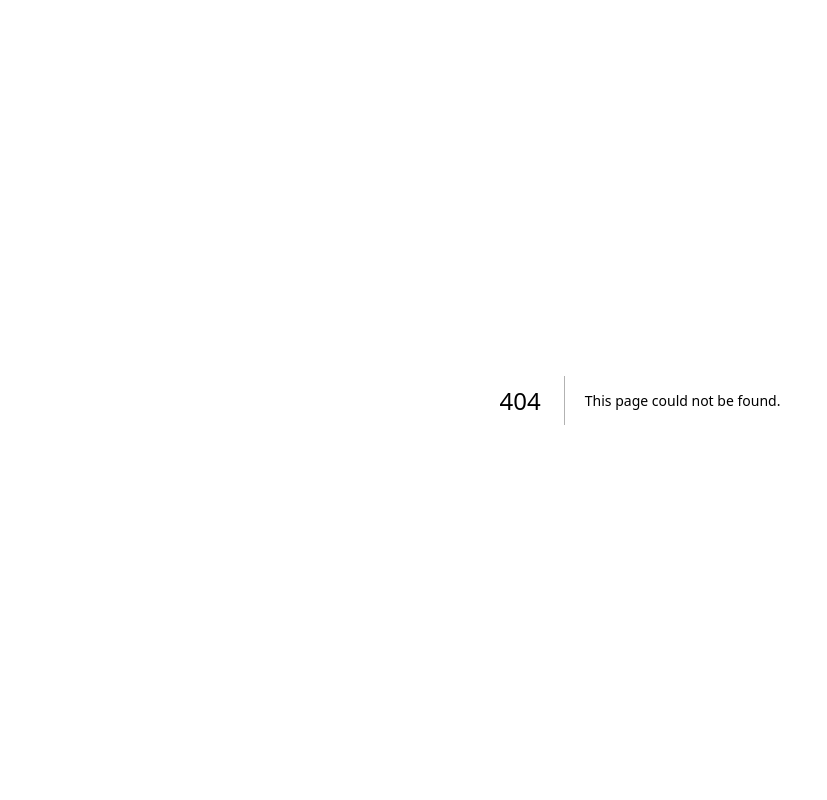
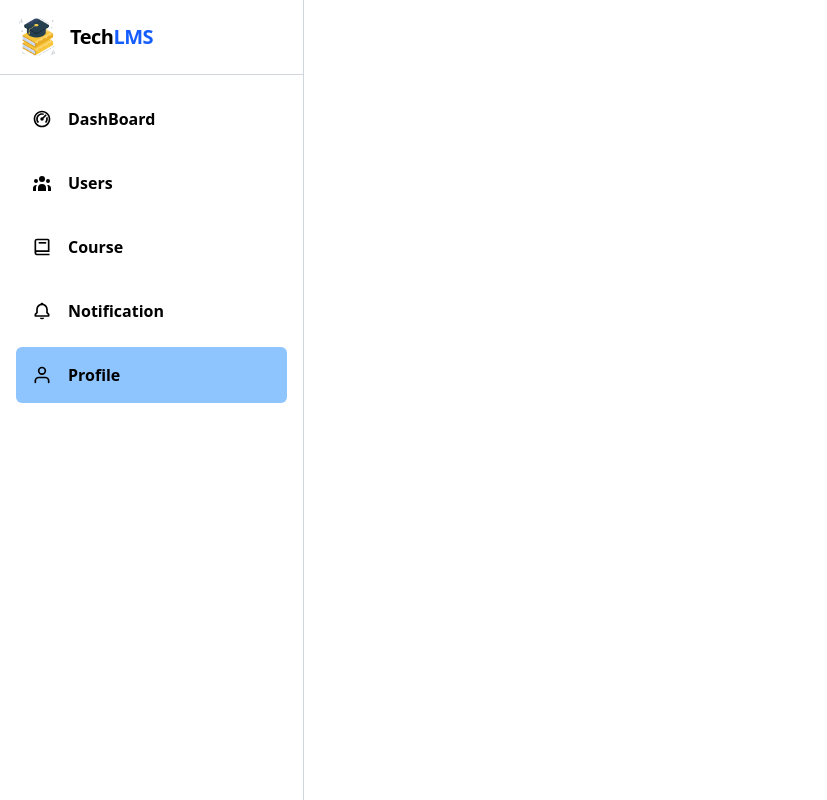
Before and after one commit to bhavik-advant/Learning-Management-System, a Next.js app: page /dashboard in a window 1280 px wide. Before the commit this address had no page. Shown: the whole page, without its empty margins (0-827 px from the left). Built offline with nearby package versions, Linux system fonts and the light colour scheme.

Commit message:
add sidebar

```diff
--- /dev/null
+++ b/app/dashboard/page.tsx
@@ -0,0 +1,11 @@
+import Sidebar from '@/components/Sidebar';
+
+function DashBoard() {
+  return (
+    <div >
+      <Sidebar />
+    </div>
+  );
+}
+
+export default DashBoard;
--- a/app/page.tsx
+++ b/app/page.tsx
@@ -1,4 +1,4 @@
-import Navbar from '@/components/Navbar';
+import Navbar from '@/components/landingPage/Navbar';
 import HeroSection from '../components/landingPage/HeroSection';
 import TechTeams from '@/components/landingPage/TechTeams';
 import Roles from '@/components/landingPage/Roles';
--- /dev/null
+++ b/components/NavBar.tsx
@@ -0,0 +1,9 @@
+import React from 'react';
+
+function NavBar() {
+  return <nav>
+
+  </nav>;
+}
+
+export default NavBar;
--- /dev/null
+++ b/components/Sidebar.tsx
@@ -0,0 +1,44 @@
+import Image from 'next/image';
+import logo from '@/assets/education.png';
+import { FiUser } from 'react-icons/fi';
+import { RiDashboard2Line } from 'react-icons/ri';
+import { BiBell, BiBook } from 'react-icons/bi';
+import { HiUserGroup } from 'react-icons/hi';
+
+function Sidebar() {
+  return (
+    <div className=" min-h-screen w-76 border-r border-gray-300">
+      <div className="flex justify-start items-center p-4 gap-3 cursor-pointer border-b border-gray-300">
+        <Image src={logo} alt="logo" width={42} height={42} />
+        <h1 className="text-xl font-semibold tracking-tight">
+          Tech<span className="text-blue-600">LMS</span>
+        </h1>
+      </div>
+
+      <ul className="p-4 space-y-2">
+        <li className="flex justify-start items-center rounded-md gap-4 p-4 ">
+          <RiDashboard2Line className="text-xl" />
+          <p className="font-semibold">DashBoard</p>
+        </li>
+        <li className="flex justify-start items-center rounded-md gap-4 p-4 ">
+          <HiUserGroup className="text-xl" />
+          <p className="font-semibold"> Users</p>
+        </li>
+        <li className="flex justify-start items-center rounded-md gap-4 p-4 ">
+          <BiBook className="text-xl" />
+          <p className="font-semibold">Course</p>
+        </li>
+        <li className="flex justify-start items-center rounded-md gap-4 p-4 ">
+          <BiBell className="text-xl" />
+          <p className="font-semibold">Notification</p>
+        </li>
+        <li className="flex justify-start items-center rounded-md gap-4 p-4 bg-blue-300">
+          <FiUser className="text-xl" />
+          <p className="font-semibold">Profile</p>
+        </li>
+      </ul>
+    </div>
+  );
+}
+
+export default Sidebar;
--- a/components/Navbar.tsx
+++ b/components/landingPage/Navbar.tsx
@@ -1,6 +1,7 @@
 import Image from 'next/image';
 import logo from '@/assets/education.png';
-import ThemeButton from './ui/ThemeButton';
+import ThemeButton from '../ui/ThemeButton';
+import Link from 'next/link';
 
 function Navbar() {
   return (
@@ -14,16 +15,25 @@ function Navbar() {
         </div>
 
         <ul className="hidden sm:flex items-center gap-8 text-sm font-medium text-gray-600 dark:text-gray-300">
-          <li className="hover:text-black dark:hover:text-white cursor-pointer transition">Features</li>
-          <li className="hover:text-black dark:hover:text-white cursor-pointer transition">Workflow</li>
-          <li className="hover:text-black dark:hover:text-white cursor-pointer transition">Roles</li>
+          <li className="hover:text-black dark:hover:text-white cursor-pointer transition">
+            Features
+          </li>
+          <li className="hover:text-black dark:hover:text-white cursor-pointer transition">
+            Workflow
+          </li>
+          <li className="hover:text-black dark:hover:text-white cursor-pointer transition">
+            Roles
+          </li>
         </ul>
 
         <div className="flex items-center gap-4">
           <ThemeButton />
-          <button className="px-4 py-1.5 text-sm font-medium rounded-md bg-black text-white hover:bg-gray-800 transition shadow-sm">
+          <Link
+            href="/auth/signup"
+            className="px-4 py-1.5 text-sm font-medium rounded-md bg-black text-white hover:bg-gray-800 transition shadow-sm"
+          >
             Sign in
-          </button>
+          </Link>
         </div>
       </div>
     </nav>
--- a/proxy.ts
+++ b/proxy.ts
@@ -1,6 +1,18 @@
-import { clerkMiddleware } from '@clerk/nextjs/server'
+import { clerkMiddleware, createRouteMatcher } from '@clerk/nextjs/server';
+import { NextResponse } from 'next/server';
 
-export default clerkMiddleware()
+const isProtectedRoute = createRouteMatcher(['/dashboard(.*)']);
+const isPublicRoutes = createRouteMatcher(['/', '/auth/signin', '/auth/signup']);
+
+export default clerkMiddleware(async (auth, req) => {
+  const { userId } = await auth();
+  if (!userId && isProtectedRoute(req)) {
+    return NextResponse.redirect(new URL('/auth/signin', req.url));
+  }
+  if (userId && isPublicRoutes(req)) {
+    return NextResponse.redirect(new URL('/dashboard', req.url));
+  }
+});
 
 export const config = {
   matcher: [
@@ -9,4 +21,4 @@ export const config = {
     // Always run for API routes
     '/(api|trpc)(.*)',
   ],
-}
+};
```
